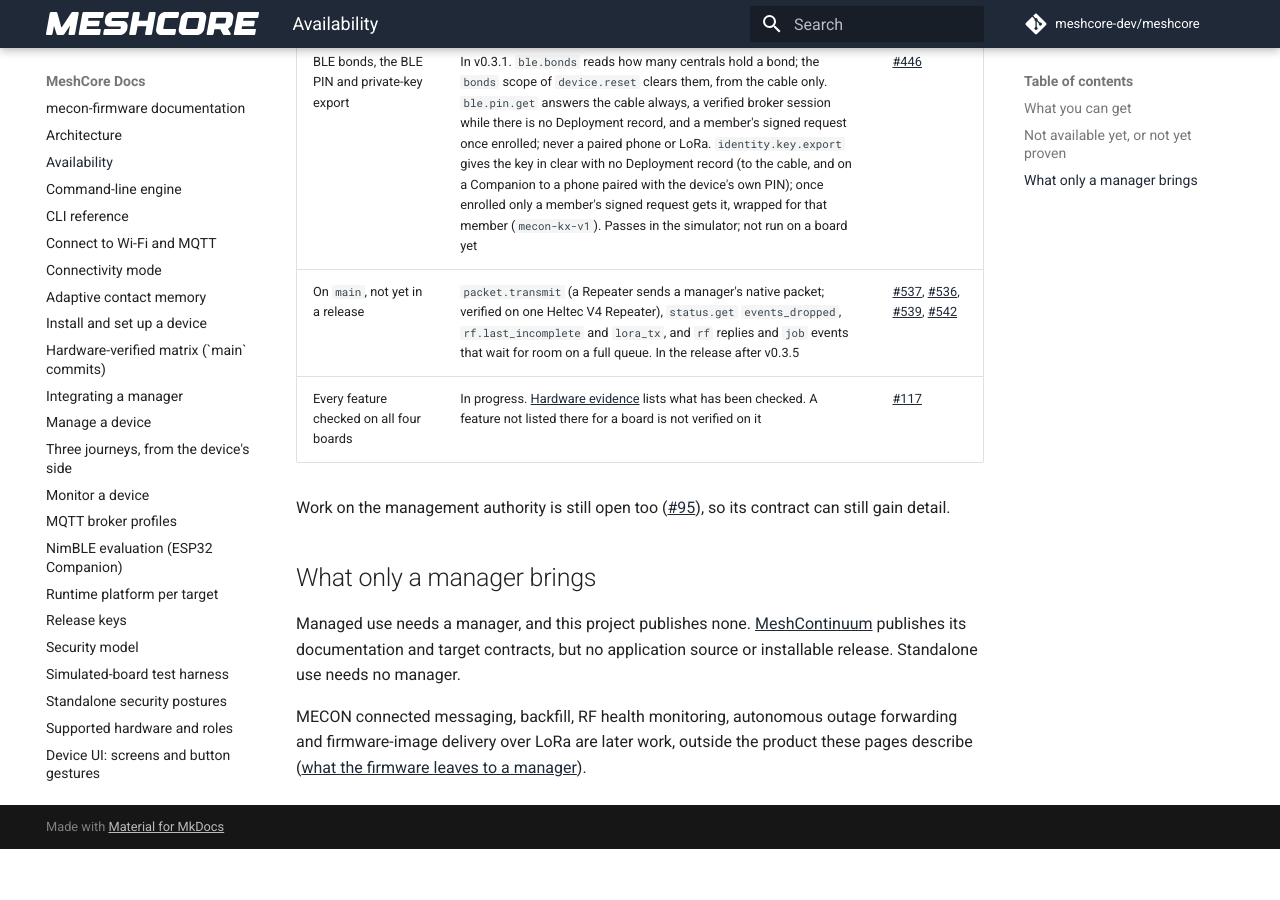
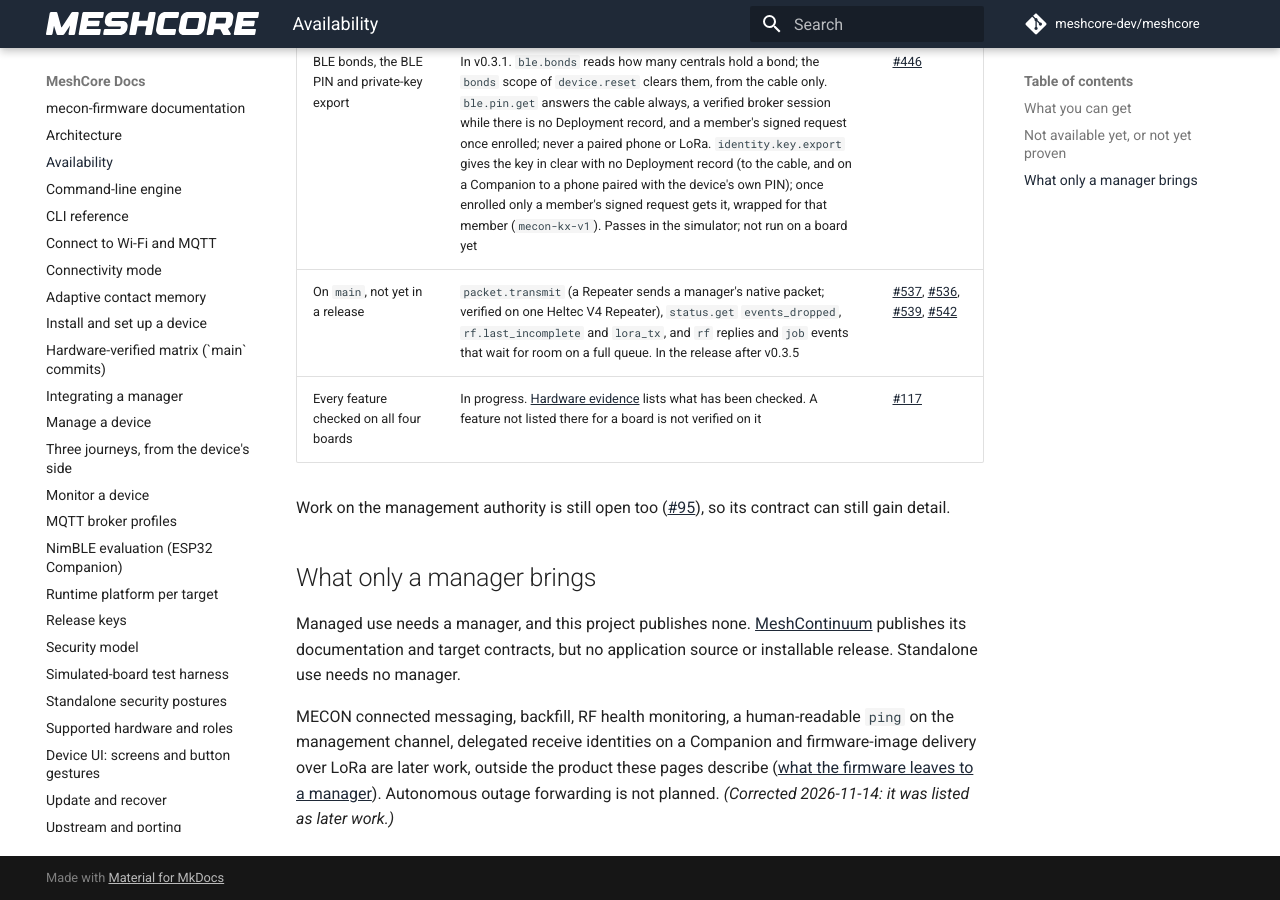
Before and after one commit to hoejriis/mecon-firmware, an MkDocs documentation site: the page built from docs/AVAILABILITY.md, in a window 1280 px wide and 900 px high, scrolled down 2011 px. Built offline with MkDocs 1.6.1 and Material for MkDocs 9.7.7, drawn with Linux system fonts in a browser that asks for light colours; comment, search, counter and statistics services are not loaded; before the commit the page ends 2860 px from its top, so only the background shows below that.

Commit message:
Docs: AVAILABILITY's later work matches the plan (#561)
Autonomous outage forwarding was closed as not planned; delegated
receive identities and a human-readable ping on the management channel
are planned later work, worded as the README and INTEGRATION now say.

Co-authored-by: Claude Opus 5.5 (1M context) <noreply@anthropic.com>

```diff
--- a/docs/AVAILABILITY.md
+++ b/docs/AVAILABILITY.md
@@ -39,4 +39,4 @@ Work on the management authority is still open too ([#95](https://github.com/hoe
 
 Managed use needs a manager, and this project publishes none. [MeshContinuum](https://github.com/hoejriis/MeshContinuum) publishes its documentation and target contracts, but no application source or installable release. Standalone use needs no manager.
 
-MECON connected messaging, backfill, RF health monitoring, autonomous outage forwarding and firmware-image delivery over LoRa are later work, outside the product these pages describe ([what the firmware leaves to a manager](INTEGRATION.md#what-the-firmware-does-and-what-a-manager-does)).
+MECON connected messaging, backfill, RF health monitoring, a human-readable `ping` on the management channel, delegated receive identities on a Companion and firmware-image delivery over LoRa are later work, outside the product these pages describe ([what the firmware leaves to a manager](INTEGRATION.md#what-the-firmware-does-and-what-a-manager-does)). Autonomous outage forwarding is not planned. *(Corrected 2026-11-14: it was listed as later work.)*
```
